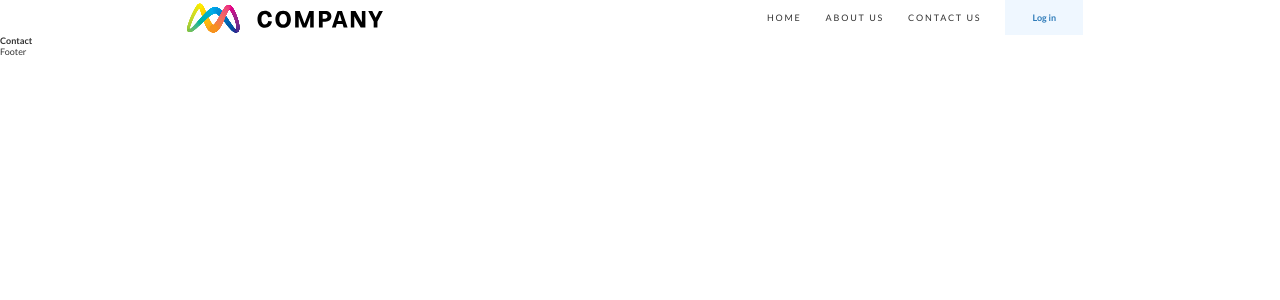
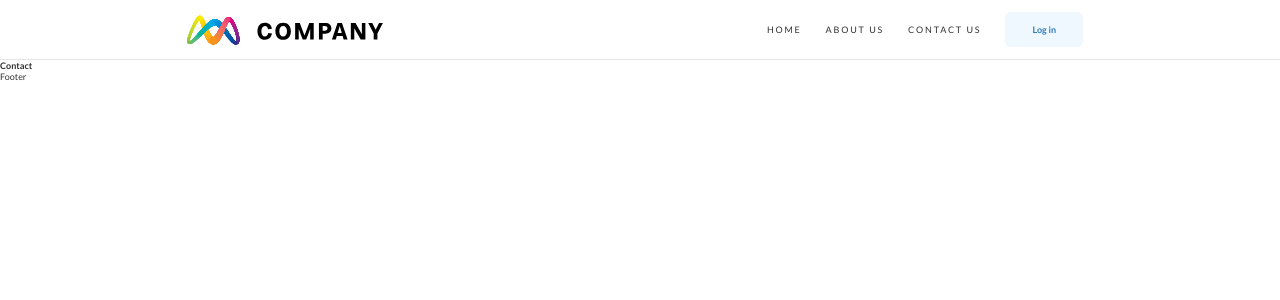
Before and after one commit to samueljacobs98/app-s-e-t, a React (Create React App) app: page /contact in a window 1280 px wide. Shown: the top 300 px of the page. Built offline with nearby package versions, Linux system fonts and the light colour scheme.

Commit message:
completed header

```diff
--- a/src/components/Button/Button.jsx
+++ b/src/components/Button/Button.jsx
@@ -4,7 +4,6 @@ const Button = ({ text, type }) => {
   // Button Types:
   //  - Primary
   //  - Secondary
-  //  - Nav
 
   return <button className={"button button--" + type}>{text}</button>;
 };
--- a/src/components/Button/Button.scss
+++ b/src/components/Button/Button.scss
@@ -2,10 +2,16 @@
 
 .button {
   border: none;
+  border-radius: 0.5rem;
   padding: 1rem 2.25rem;
   font-weight: bold;
 
-  &--nav {
+  &--primary {
+    color: $colour-white;
+    background-color: $colour-blue;
+  }
+
+  &--secondary {
     color: $colour-blue;
     background-color: $colour-light-blue;
   }
--- a/src/components/Header/Header.scss
+++ b/src/components/Header/Header.scss
@@ -4,6 +4,8 @@
   display: flex;
   justify-content: center;
   align-items: center;
+  border-bottom: 1px solid $colour-light-grey;
+  padding: 1rem 0;
 
   &__logo {
     width: 100%;
--- a/src/components/Navbar/Navbar.jsx
+++ b/src/components/Navbar/Navbar.jsx
@@ -14,7 +14,7 @@ const Navbar = () => {
       <Link className="navbar__link" to="/contact">
         Contact Us
       </Link>
-      <Button text="Log in" type="nav" />
+      <Button text="Log in" type="secondary" />
     </nav>
   );
 };
--- a/src/styles/_variables.scss
+++ b/src/styles/_variables.scss
@@ -14,6 +14,8 @@ $font-primary: "Lato", sans-serif;
 $font-size-default: 0.75rem;
 
 // colours
+$colour-light-grey: #e6e6e6;
 $colour-dark-grey: #323232;
 $colour-light-blue: #eff7ff;
 $colour-blue: #2e7bb9;
+$colour-white: #fff;
```
